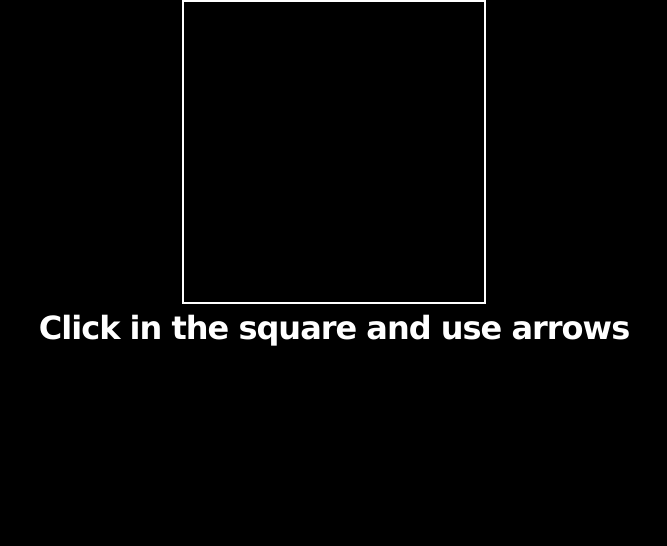
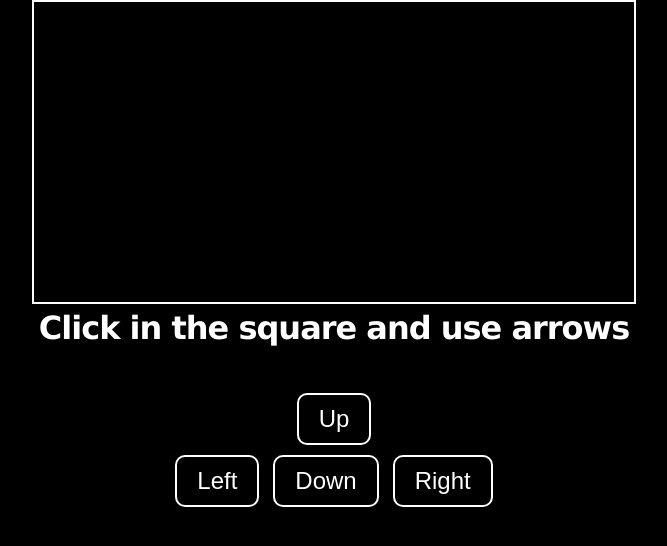
Before and after one commit to Joxer-Mocny/web, a plain HTML site: page snake.html in a window 1280 px wide. Shown: the whole page, without its empty margins (306-973 px from the left). Drawn offline with Linux system fonts and the light colour scheme.

Commit message:
Make arrows for snake game

```diff
--- a/snake.css
+++ b/snake.css
@@ -10,43 +10,50 @@ body {
   height: 100%;
   overflow: hidden; /* Prevent scrolling */
 }
+
 #gameArea {
-
   display: flex;
   justify-content: center;
   align-items: center;
 }
+
 canvas {
   border: 2px solid #FFFFFF;
   box-sizing: border-box;
   width: 100%;
   height: 50%;
 }
+
 h1 {
   color: #FFFFFF;
   margin-top: 5px;
-  font-size: 2em; /* Adjusted font size for better fit in modal */
+  font-size: 2em;
   font-family: Verdana, Geneva, Tahoma, sans-serif;
   font-weight: bold;
-  letter-spacing: -1px; /* Adjusted letter spacing for readability */
+  letter-spacing: -1px;
 }
+
 h1 strong {
   font-size: 1.35em;
   display: inline-block;
   margin: 0 0.25em;
 }
+
 a {
   text-decoration: none;
   color: #FFFFFF;
 }
+
 h2 strong {
   display: inline-block;
   margin: 0 0.25em;
 }
+
 .btn {
-  display: none; /* Keep buttons hidden as per original styling */
+  display: none;
   /* Optionally, add styles here if you plan to use buttons in the future */
 }
+
 #restartButton {
   display: none;
   font-size: 1em;
@@ -54,3 +61,28 @@ h2 strong {
   margin-top: 5px;
   cursor: pointer;
 }
+
+/* Mobile Controls Styling */
+#mobileControls {
+  display: flex;
+  flex-direction: column;
+  align-items: center;
+  margin-top: 20px;
+}
+
+#mobileControls button {
+  background-color: #000;
+  color: #fff;
+  border: 2px solid #fff;
+  padding: 10px 20px;
+  margin: 5px;
+  font-size: 1.5em;
+  cursor: pointer;
+  border-radius: 10px;
+  transition: background-color 0.3s, color 0.3s;
+}
+
+#mobileControls button:active {
+  background-color: #fff;
+  color: #000;
+}
--- a/snake.html
+++ b/snake.html
@@ -7,11 +7,21 @@
     <link rel="stylesheet" href="snake.css">
 </head>
 <body>
-    <div id="gameArea" >
-        <canvas widht="600" height="300"></canvas>
+    <div id="gameArea">
+        <canvas width="600" height="300"></canvas>
     </div>
-    <button id="restartButton"> Restart </button>
+    <button id="restartButton">Restart</button>
     <h1>Click in the square and use arrows</h1>
+
+    <!-- Control Buttons for Mobile -->
+    <div id="mobileControls">
+        <button id="upButton">Up</button>
+        <div>
+            <button id="leftButton">Left</button>
+            <button id="downButton">Down</button>
+            <button id="rightButton">Right</button>
+        </div>
+    </div>
 
     <script src="snake.js"></script>
 </body>
--- a/snake.js
+++ b/snake.js
@@ -2,7 +2,11 @@ document.addEventListener("DOMContentLoaded", () => {
     const canvas = document.querySelector("canvas");
     const ctx = canvas.getContext("2d");
     const title = document.querySelector("h1");
-    // const restartButton = document.getElementById("restartButton");
+    const restartButton = document.getElementById("restartButton");
+    const upButton = document.getElementById("upButton");
+    const downButton = document.getElementById("downButton");
+    const leftButton = document.getElementById("leftButton");
+    const rightButton = document.getElementById("rightButton");
 
     let tileSize = 20;
     let snakeSpeed = tileSize;
@@ -19,12 +23,11 @@ document.addEventListener("DOMContentLoaded", () => {
     let fps = 15;
     let score = 0;
 
-
     // Start game on canvas click
     canvas.addEventListener("click", () => {
         if (!gameIsRunning && !gameStarted) {
             startGame();
-            }
+        }
     });
 
     function startGame(){
@@ -42,8 +45,6 @@ document.addEventListener("DOMContentLoaded", () => {
         resetFood();
         gameLoop();
     }
-
-
 
     function gameLoop() {
         if (gameIsRunning) {
@@ -172,10 +173,11 @@ document.addEventListener("DOMContentLoaded", () => {
             velocityY = 1;
         }
     }
+
     var restartBtn = document.getElementById("restartButton");
-restartBtn.onclick = function() {
-    restart();
-};
+    restartBtn.onclick = function() {
+        restart();
+    };
 
     function restart() {
         if (!gameIsRunning){
@@ -188,8 +190,14 @@ restartBtn.onclick = function() {
             for (let j = 0; j < canvas.height / tileSize; j++) {
                 rectangle("black", i * tileSize, j * tileSize, tileSize - 1, tileSize - 1);
                 ctx.strokeStyle = "white";
-                ctx.strokeRect(i*tileSize,j * tileSize,tileSize,tileSize);
+                ctx.strokeRect(i * tileSize, j * tileSize, tileSize, tileSize);
             }
         }
     }
+
+    // Event Listeners for Mobile Controls
+    upButton.addEventListener("click", moveup);
+    downButton.addEventListener("click", movedown);
+    leftButton.addEventListener("click", moveleft);
+    rightButton.addEventListener("click", moveright);
 });
```
